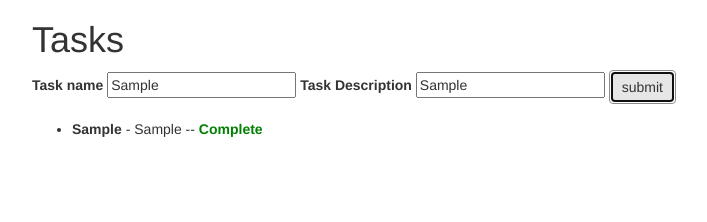
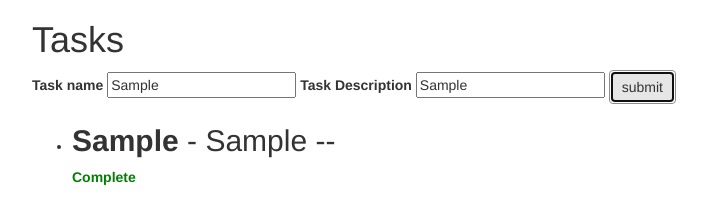
Before and after one commit to alleyesonme21/list, a plain HTML site: page index.html in a window 1280 px wide. Both pictures are taken after typing "Sample", "Sample" into the empty fields and a click on the button "submit". Shown: the whole page, without its empty margins (38-745 px from the left). Drawn offline with Linux system fonts and the light colour scheme.

Commit message:
updated font sizes

```diff
--- a/css/styles.css
+++ b/css/styles.css
@@ -2,3 +2,6 @@
   color: green;
   font-weight: bold;
 }
+
+body {
+}
--- a/js/scripts.js
+++ b/js/scripts.js
@@ -9,22 +9,14 @@ $(document).ready(function() {
   $("#formy").submit(function(event) {
     event.preventDefault();
     var newTask = new Task(($("#name").val()), ($("#description").val()),);
-      // console.log(newDest);
 
 
-    $("#output").append("<div><li><b>"+newTask.name+"</b> - "+newTask.description+" -- <span id='remove'>Complete</span></li></div>")
+    $("#output").append("<div><li><h2><b>"+newTask.name+"</b> - "+newTask.description+" -- </h2><span id='remove'>Complete</span></li></div>");
 
 
     $("span:contains(Complete)").click(function() {
       $(this).parent('li').remove();
 
     });
-
-
+  });
 });
-
-
-
-
-
-});
```
